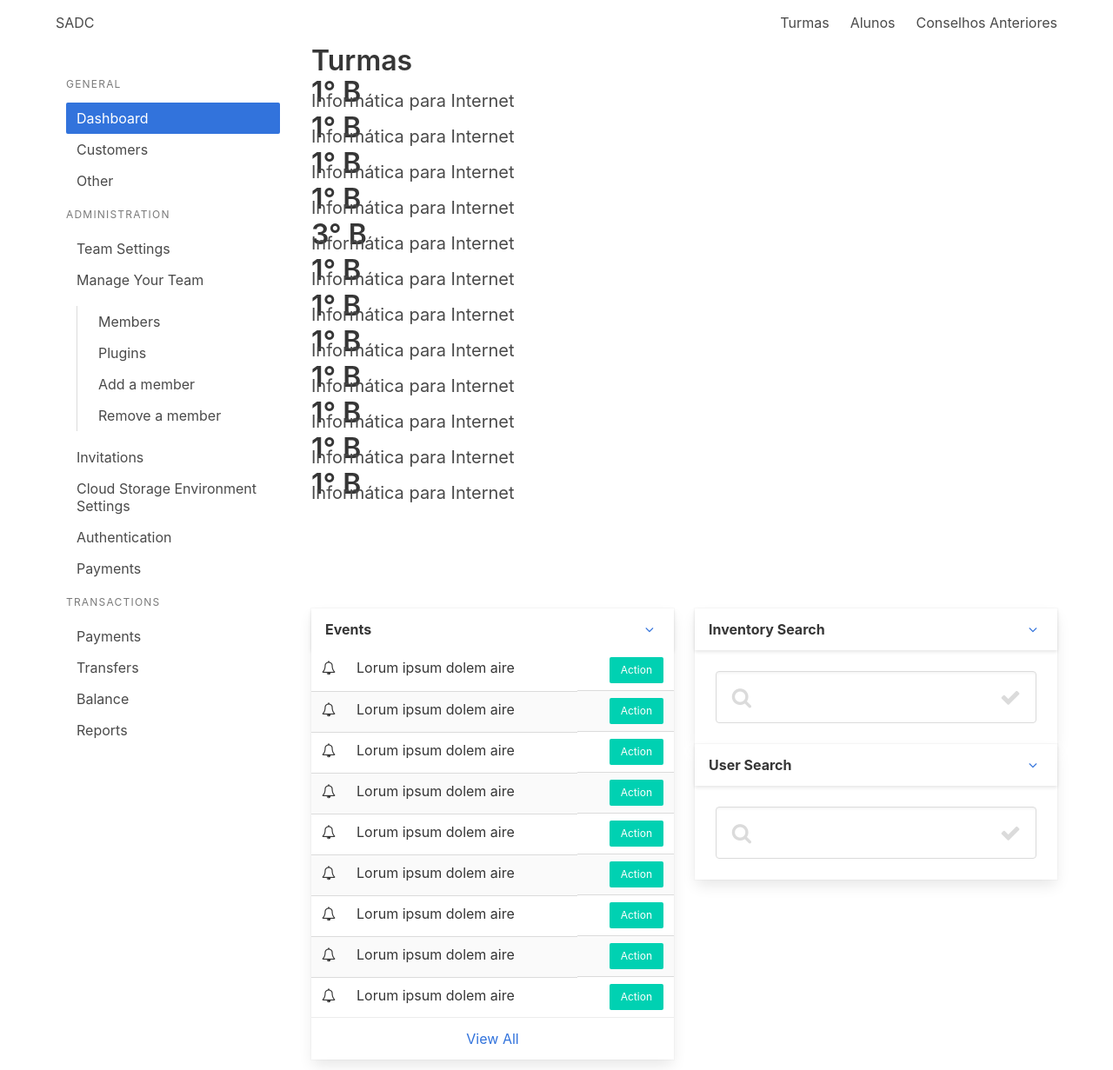
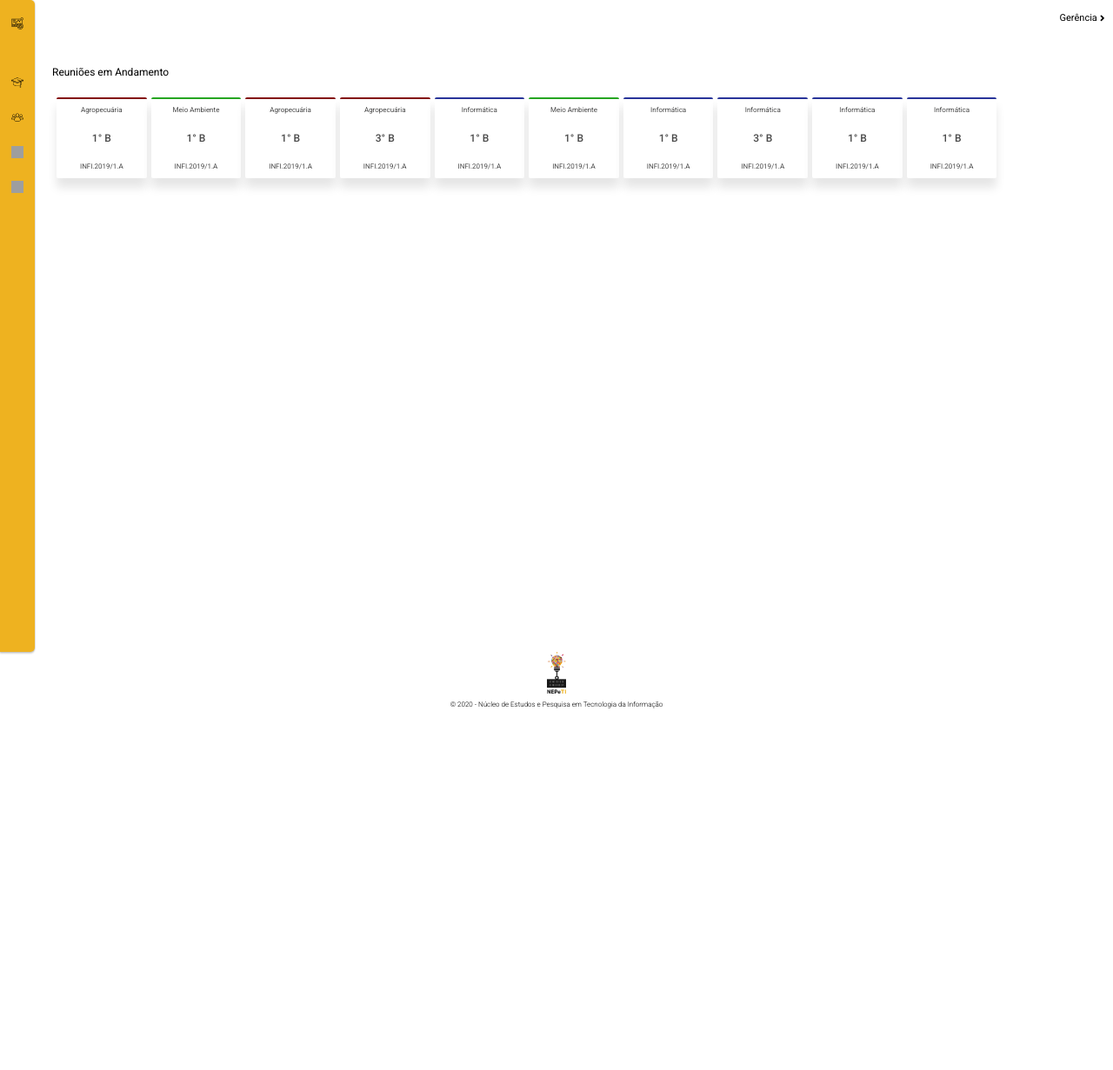
Before and after one commit to AlexandreL0pes/Aconselha, a PHP site: page /public_html/index.html in a window 1280 px wide. Shown: the whole page at 87% size. After the commit the page ends 815 px from the top, so only its background shows below. Run offline with PHP 8.4, Linux system fonts and the light colour scheme; some libraries are stand-ins or nearby versions; grey boxes are pictures that could not be loaded.

```diff
--- a/public_html/assets/css/dropdown.css
+++ b/public_html/assets/css/dropdown.css
@@ -8,6 +8,7 @@
     margin-bottom: 1em;
     font-size: 11px;
     font-weight: 400;
+    margin-top: .5em;
   }
 
   .dropdown .title {
--- a/public_html/assets/css/teste.css
+++ b/public_html/assets/css/teste.css
@@ -145,7 +145,7 @@ html {
 .sidenav__list {
   list-style-type: none;
   display: grid;
-  grid-template-rows: repeat(auto-fill, minmax(50px, 1fr));
+  grid-template-rows: repeat(auto-fill, minmax(30px, 1fr));
   align-items: center;
   justify-self: center;
   grid-gap: 10px;
@@ -308,9 +308,10 @@ html {
   align-items: center;
   justify-items: center;
   color: black;
-  grid-template-rows: 4fr 1f;
+  grid-template-rows: 1fr 1f;
   background: transparent;
-  font-size: 10px;
+  font-size: 8px;
+  font-weight: 300;
 }
 .footer_nepeti {
   display: grid;
@@ -446,13 +447,13 @@ html {
   font-size: 0.75rem;
 }
 .subtitle {
-  color: #4a4a4a;
+  /* color: #4a4a4a; */
   font-size: 1.25rem;
   font-weight: 400;
   line-height: 1.25;
 }
 .subtitle strong {
-  color: #363636;
+  /* color: #363636; */
   font-weight: 600;
 }
 .subtitle.is-1 {
--- a/public_html/index.html
+++ b/public_html/index.html
@@ -1,380 +1,189 @@
 <!DOCTYPE html>
-<html>
+<html lang="en">
   <head>
-    <meta charset="utf-8" />
-    <meta http-equiv="X-UA-Compatible" content="IE=edge" />
-    <meta name="viewport" content="width=device-width, initial-scale=1" />
-    <title>SADC</title>
+    <meta charset="UTF-8" />
+    <meta name="viewport" content="width=device-width, initial-scale=1.0" />
+    <title>Teste</title>
+    <link rel="stylesheet" href="./assets/css/teste.css" />
     <link
       rel="stylesheet"
-      href="https://maxcdn.bootstrapcdn.com/font-awesome/4.7.0/css/font-awesome.min.css"
+      href="https://cdnjs.cloudflare.com/ajax/libs/font-awesome/5.13.0/css/all.min.css"
     />
-    <link
-      href="https://fonts.googleapis.com/css?family=Open+Sans:300,400,700"
-      rel="stylesheet"
-    />
-    <!-- Bulma Version 0.8.x-->
-    <link
+    <link rel="stylesheet" href="./assets/css/dropdown.css" />
+    <!-- <link
       rel="stylesheet"
       href="https://unpkg.com/bulma@0.8.0/css/bulma.min.css"
-    />
-    <link rel="stylesheet" type="text/css" href="./assets/index.css" />
+    /> -->
   </head>
+  <body>
+    <div class="grid-container">
+      <!-- Hamburg Icon -->
+      <div class="menu-icon">
+        <i class="fas fa-bars header__menu"></i>
+      </div>
+      <!-- Hamburg Icon -->
 
-  <body>
-    <!-- START NAV -->
-    <nav class="navbar">
-      <div class="container">
-        <div class="navbar-brand">
-          <a class="navbar-item brand-text" href="../index.html">
-            SADC
-          </a>
-          <div class="navbar-burger burger" data-target="navMenu">
-            <span></span>
-            <span></span>
-            <span></span>
+      <!-- Header -->
+      <header class="header">
+        <div class="dropdown">
+          <div class="title pointerCursor">
+            Gerência<i class="fa fa-angle-right"></i>
+          </div>
+
+          <div class="menu pointerCursor hide">
+            <div class="option" id="option1">Professor</div>
+            <div class="option" id="option2">Coordenador</div>
+            <div class="option" id="option3">Aluno</div>
           </div>
         </div>
-        <div id="navMenu" class="navbar-menu">
-          <div class="navbar-end">
-            <a class="navbar-item" href="admin.html">
-              Turmas
-            </a>
-            <a class="navbar-item" href="#">
-              Alunos
-            </a>
-            <a class="navbar-item" href="admin.html">
-              Conselhos Anteriores
-            </a>
-          </div>
-        </div>
-      </div>
-    </nav>
-    <!-- END NAV -->
+      </header>
+      <!-- Header -->
 
-    <div class="container is-widescreen">
-      <div class="main-content columns is-fullheight">
-        <div
-          class="column is-3 is-narrow-mobile is-fullheight section is-hidden-mobile"
-        >
-          <aside class="menu is-hidden-mobile">
-            <p class="menu-label">
-              General
-            </p>
-            <ul class="menu-list">
-              <li><a class="is-active">Dashboard</a></li>
-              <li><a>Customers</a></li>
-              <li><a>Other</a></li>
-            </ul>
-            <p class="menu-label">
-              Administration
-            </p>
-            <ul class="menu-list">
-              <li><a>Team Settings</a></li>
-              <li>
-                <a>Manage Your Team</a>
-                <ul>
-                  <li><a>Members</a></li>
-                  <li><a>Plugins</a></li>
-                  <li><a>Add a member</a></li>
-                  <li><a>Remove a member</a></li>
-                </ul>
+      <!-- Sidebar -->
+      <aside class="sidenav">
+        <ul class="sidenav__list">
+          <li class="sidenav__list-item first-item">
+            <img src="./assets/images/logo_sadc.svg" alt="" class="logo-icon" />
           </li>
-              <li><a>Invitations</a></li>
-              <li><a>Cloud Storage Environment Settings</a></li>
-              <li><a>Authentication</a></li>
-              <li><a>Payments</a></li>
-            </ul>
-            <p class="menu-label">
-              Transactions
-            </p>
-            <ul class="menu-list">
-              <li><a>Payments</a></li>
-              <li><a>Transfers</a></li>
-              <li><a>Balance</a></li>
-              <li><a>Reports</a></li>
+          <li class="sidenav__list-item">
+            <img src="./assets/images/student.svg" alt="" class="icon" />
+          </li>
+          <li class="sidenav__list-item">
+            <img src="./assets/images/grupo.svg" alt="" class="icon" />
+          </li>
+          <li class="sidenav__list-item">
+            <img class="icon" src="./assets/images/reunion.svg" alt="" />
+          </li>
+          <li class="sidenav__list-item">
+            <img class="icon" src="./assets/images/config.svg" alt="" />
+          </li>
         </ul>
       </aside>
+      <!-- Sidebar -->
+
+      <!-- Sidebar Mobile -->
+      <aside class="sidenav-mobile">
+        <div class="sidenav__close-icon-mobile">
+          <i class="fas fa-times sidenav__brand-close"></i>
         </div>
-        <div class="column is-9">
-          <section class="info-tiles">
-            <h1 class="title">
-              Turmas
-            </h1>
+        <ul class="sidenav__list-mobile">
+          <li class="sidenav__list-item-mobile">
+            <img src="./assets/images/student.svg" alt="" class="icon" />
+            <p class="sidenav-item-text">Alunos</p>
+          </li>
+          <li class="sidenav__list-item-mobile">
+            <img src="./assets/images/grupo.svg" alt="" class="icon" />
+            <p class="sidenav-item-text">Turmas</p>
+          </li>
+          <li class="sidenav__list-item-mobile">
+            <img class="icon" src="./assets/images/reunion.svg" alt="" />
+            <p class="sidenav-item-text">Conselhos Anteriores</p>
+          </li>
+          <li class="sidenav__list-item-mobile">
+            <img class="icon" src="./assets/images/config.svg" alt="" />
+            <p class="sidenav-item-text">Configurações</p>
+          </li>
+        </ul>
+      </aside>
+      <!-- Sidebar Mobile -->
 
-            <!--
-            <div class="tile is-ancestor has-text-centered">
-              <div class="tile is-parent">
-                <article class="tile is-child box is-success">
-                  <p class="title">3° B</p>
-                  <p class="subtitle">Informática para Internet</p>
-                </article>
+      <main class="main">
+        <h4 class="subtitle is-7">Reuniões em Andamento</h4>
+        <div class="main-header">
+          <div class="cardbox card-turma is-agro" data-turmaConselho="1">
+            <p class="subtitle is-8">Agropecuária</p>
+            <p class="subtitle is-7 bold">1° B</p>
+            <p class="subtitle is-8">INFI.2019/1.A</p>
           </div>
-              <div class="tile is-parent">
-                <article class="tile is-child box is-warning">
-                  <p class="title">2° B</p>
-                  <p class="subtitle">Informática para Internet</p>
-                </article>
+          <div class="cardbox card-turma is-amb" data-turmaConselho="2">
+            <p class="subtitle is-8">Meio Ambiente</p>
+            <p class="subtitle is-7 bold">1° B</p>
+            <p class="subtitle is-8">INFI.2019/1.A</p>
           </div>
-              <div class="tile is-parent">
-                <article class="tile is-child box is-warning">
-                  <p class="title">1° B</p>
-                  <p class="subtitle">Informática para Internet</p>
-                </article>
-              </div> -->
-          </section>
-
-          <div class="items">
-            <div class=" cardbox item is-error">
-              <p class="title">1° B</p>
-              <p class="subtitle">Informática para Internet</p>
+          <div class="cardbox card-turma is-agro" data-turmaConselho="3">
+            <p class="subtitle is-8">Agropecuária</p>
+            <p class="subtitle is-7 bold">1° B</p>
+            <p class="subtitle is-8">INFI.2019/1.A</p>
           </div>
-            <div class=" cardbox item is-success">
-              <p class="title">1° B</p>
-              <p class="subtitle">Informática para Internet</p>
+          <div class="cardbox card-turma is-agro" data-turmaConselho="5">
+            <p class="subtitle is-8">Agropecuária</p>
+            <p class="subtitle is-7 bold">3° B</p>
+            <p class="subtitle is-8">INFI.2019/1.A</p>
           </div>
-            <div class=" cardbox item is-warning">
-              <p class="title">1° B</p>
-              <p class="subtitle">Informática para Internet</p>
+          <div class="cardbox card-turma is-info" data-turmaConselho="6">
+            <p class="subtitle is-8">Informática</p>
+            <p class="subtitle is-7 bold">1° B</p>
+            <p class="subtitle is-8">INFI.2019/1.A</p>
           </div>
-            <div class=" cardbox item is-success">
-              <p class="title">1° B</p>
-              <p class="subtitle">Informática para Internet</p>
+          <div class="cardbox card-turma is-amb" data-turmaConselho="8">
+            <p class="subtitle is-8">Meio Ambiente</p>
+            <p class="subtitle is-7 bold">1° B</p>
+            <p class="subtitle is-8">INFI.2019/1.A</p>
           </div>
-            <div class=" cardbox item is-success">
-              <p class="title">3° B</p>
-              <p class="subtitle">Informática para Internet</p>
+          <div class="cardbox card-turma is-info" data-turmaConselho="11">
+            <p class="subtitle is-8">Informática</p>
+            <p class="subtitle is-7 bold">1° B</p>
+            <p class="subtitle is-8">INFI.2019/1.A</p>
           </div>
-            <div class=" cardbox item is-warning">
-              <p class="title">1° B</p>
-              <p class="subtitle">Informática para Internet</p>
+          <div class="cardbox card-turma is-info" data-turmaConselho="15">
+            <p class="subtitle is-8">Informática</p>
+            <p class="subtitle is-7 bold">3° B</p>
+            <p class="subtitle is-8">INFI.2019/1.A</p>
           </div>
-            <div class=" cardbox item is-success">
-              <p class="title">1° B</p>
-              <p class="subtitle">Informática para Internet</p>
+          <div class="cardbox card-turma is-info" data-turmaConselho="1123">
+            <p class="subtitle is-8">Informática</p>
+            <p class="subtitle is-7 bold">1° B</p>
+            <p class="subtitle is-8">INFI.2019/1.A</p>
           </div>
-            <div class=" cardbox item is-error">
-              <p class="title">1° B</p>
-              <p class="subtitle">Informática para Internet</p>
-            </div>
-            <div class=" cardbox item is-success">
-              <p class="title">1° B</p>
-              <p class="subtitle">Informática para Internet</p>
-            </div>
-            <div class=" cardbox item is-warning">
-              <p class="title">1° B</p>
-              <p class="subtitle">Informática para Internet</p>
-            </div>
-            <div class=" cardbox item is-success">
-              <p class="title">1° B</p>
-              <p class="subtitle">Informática para Internet</p>
-            </div>
-            <div class=" cardbox item is-warning">
-              <p class="title">1° B</p>
-              <p class="subtitle">Informática para Internet</p>
+          <div class="cardbox card-turma is-info" data-turmaConselho="15">
+            <p class="subtitle is-8">Informática</p>
+            <p class="subtitle is-7 bold">1° B</p>
+            <p class="subtitle is-8">INFI.2019/1.A</p>
           </div>
         </div>
 
-          <br />
-          <br />
-          <br />
-          <br />
-          <br />
-          <div class="columns">
-            <div class="column is-6">
-              <div class="card events-card">
-                <header class="card-header">
-                  <p class="card-header-title">
-                    Events
-                  </p>
-                  <a
-                    href="#"
-                    class="card-header-icon"
-                    aria-label="more options"
-                  >
-                    <span class="icon">
-                      <i class="fa fa-angle-down" aria-hidden="true"></i>
-                    </span>
-                  </a>
-                </header>
-                <div class="card-table">
-                  <div class="content">
-                    <table class="table is-fullwidth is-striped">
-                      <tbody>
-                        <tr>
-                          <td width="5%"><i class="fa fa-bell-o"></i></td>
-                          <td>Lorum ipsum dolem aire</td>
-                          <td class="level-right">
-                            <a class="button is-small is-primary" href="#"
-                              >Action</a
-                            >
-                          </td>
-                        </tr>
-                        <tr>
-                          <td width="5%"><i class="fa fa-bell-o"></i></td>
-                          <td>Lorum ipsum dolem aire</td>
-                          <td class="level-right">
-                            <a class="button is-small is-primary" href="#"
-                              >Action</a
-                            >
-                          </td>
-                        </tr>
-                        <tr>
-                          <td width="5%"><i class="fa fa-bell-o"></i></td>
-                          <td>Lorum ipsum dolem aire</td>
-                          <td class="level-right">
-                            <a class="button is-small is-primary" href="#"
-                              >Action</a
-                            >
-                          </td>
-                        </tr>
-                        <tr>
-                          <td width="5%"><i class="fa fa-bell-o"></i></td>
-                          <td>Lorum ipsum dolem aire</td>
-                          <td class="level-right">
-                            <a class="button is-small is-primary" href="#"
-                              >Action</a
-                            >
-                          </td>
-                        </tr>
-                        <tr>
-                          <td width="5%"><i class="fa fa-bell-o"></i></td>
-                          <td>Lorum ipsum dolem aire</td>
-                          <td class="level-right">
-                            <a class="button is-small is-primary" href="#"
-                              >Action</a
-                            >
-                          </td>
-                        </tr>
-                        <tr>
-                          <td width="5%"><i class="fa fa-bell-o"></i></td>
-                          <td>Lorum ipsum dolem aire</td>
-                          <td class="level-right">
-                            <a class="button is-small is-primary" href="#"
-                              >Action</a
-                            >
-                          </td>
-                        </tr>
-                        <tr>
-                          <td width="5%"><i class="fa fa-bell-o"></i></td>
-                          <td>Lorum ipsum dolem aire</td>
-                          <td class="level-right">
-                            <a class="button is-small is-primary" href="#"
-                              >Action</a
-                            >
-                          </td>
-                        </tr>
-                        <tr>
-                          <td width="5%"><i class="fa fa-bell-o"></i></td>
-                          <td>Lorum ipsum dolem aire</td>
-                          <td class="level-right">
-                            <a class="button is-small is-primary" href="#"
-                              >Action</a
-                            >
-                          </td>
-                        </tr>
-                        <tr>
-                          <td width="5%"><i class="fa fa-bell-o"></i></td>
-                          <td>Lorum ipsum dolem aire</td>
-                          <td class="level-right">
-                            <a class="button is-small is-primary" href="#"
-                              >Action</a
-                            >
-                          </td>
-                        </tr>
-                      </tbody>
-                    </table>
+        <!-- <div class="main-overview">
+          <div class="overviewcard">
+            <div class="overviewcard__icon">Overview</div>
+            <div class="overviewcard__info">Card</div>
+          </div>
+          <div class="overviewcard">
+            <div class="overviewcard__icon">Overview</div>
+            <div class="overviewcard__info">Card</div>
+          </div>
+          <div class="overviewcard">
+            <div class="overviewcard__icon">Overview</div>
+            <div class="overviewcard__info">Card</div>
+          </div>
+          <div class="overviewcard">
+            <div class="overviewcard__icon">Overview</div>
+            <div class="overviewcard__info">Card</div>
           </div>
         </div>
-                <footer class="card-footer">
-                  <a href="#" class="card-footer-item">View All</a>
+
+        <div class="main-cards">
+          <div class="card">Card</div>
+          <div class="card">Card</div>
+          <div class="card">Card</div>
+        </div> -->
+      </main>
+
+      <footer class="footer">
+        <div class="footer__copyright"></div>
+        <div class="footer_nepeti">
+          <img
+            class="logo_nepeti"
+            src="./assets/images/logo_nepeti.png"
+            alt=""
+          />
+          <p class="text-nepeti">
+            &copy; 2020 - Núcleo de Estudos e Pesquisa em Tecnologia da
+            Informação
+          </p>
+        </div>
       </footer>
     </div>
-            </div>
-            <div class="column is-6">
-              <div class="card">
-                <header class="card-header">
-                  <p class="card-header-title">
-                    Inventory Search
-                  </p>
-                  <a
-                    href="#"
-                    class="card-header-icon"
-                    aria-label="more options"
-                  >
-                    <span class="icon">
-                      <i class="fa fa-angle-down" aria-hidden="true"></i>
-                    </span>
-                  </a>
-                </header>
-                <div class="card-content">
-                  <div class="content">
-                    <div class="control has-icons-left has-icons-right">
-                      <input
-                        class="input is-large"
-                        type="text"
-                        placeholder=""
-                      />
-                      <span class="icon is-medium is-left">
-                        <i class="fa fa-search"></i>
-                      </span>
-                      <span class="icon is-medium is-right">
-                        <i class="fa fa-check"></i>
-                      </span>
-                    </div>
-                  </div>
-                </div>
-              </div>
-              <div class="card">
-                <header class="card-header">
-                  <p class="card-header-title">
-                    User Search
-                  </p>
-                  <a
-                    href="#"
-                    class="card-header-icon"
-                    aria-label="more options"
-                  >
-                    <span class="icon">
-                      <i class="fa fa-angle-down" aria-hidden="true"></i>
-                    </span>
-                  </a>
-                </header>
-                <div class="card-content">
-                  <div class="content">
-                    <div class="control has-icons-left has-icons-right">
-                      <input
-                        class="input is-large"
-                        type="text"
-                        placeholder=""
-                      />
-                      <span class="icon is-medium is-left">
-                        <i class="fa fa-search"></i>
-                      </span>
-                      <span class="icon is-medium is-right">
-                        <i class="fa fa-check"></i>
-                      </span>
-                    </div>
-                  </div>
-                </div>
-              </div>
-            </div>
-          </div>
-        </div>
-      </div>
-    </div>
-    <!-- <script async type="text/javascript" src="../js/bulma.js"></script> -->
-    <script>
-      // The following code is based off a toggle menu by @Bradcomp
-      // source: https://gist.github.com/Bradcomp/a9ef2ef322a8e8017443b626208999c1
-      (function() {
-        var burger = document.querySelector(".burger");
-        var menu = document.querySelector("#" + burger.dataset.target);
-        burger.addEventListener("click", function() {
-          burger.classList.toggle("is-active");
-          menu.classList.toggle("is-active");
-        });
-      })();
-    </script>
   </body>
+  <script src="./assets/js/index.js"></script>
+  <script src="./assets/js/dropdown.js"></script>
 </html>
```
Also changed, not shown: public_html/assets/css/index.css (deleted, +0 -187 lines). Lines whose indentation alone changed are shown as unchanged.
